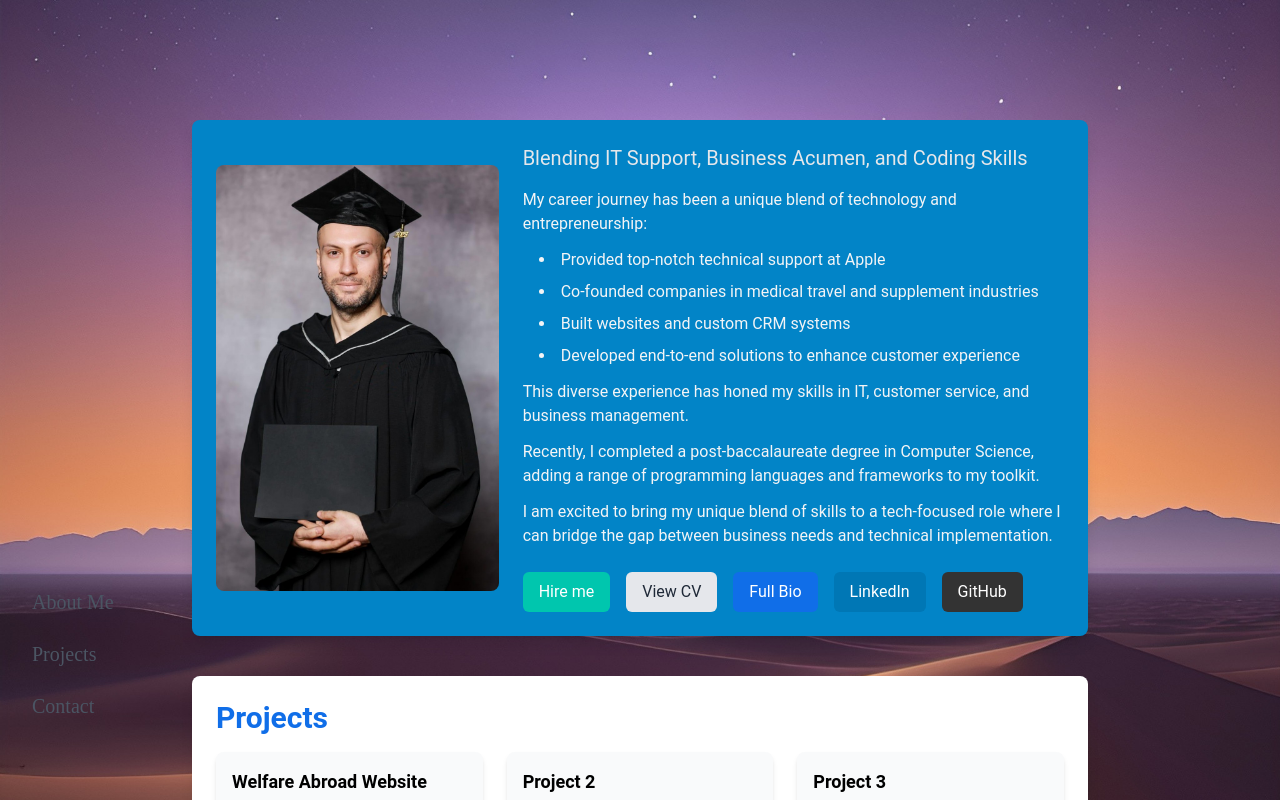
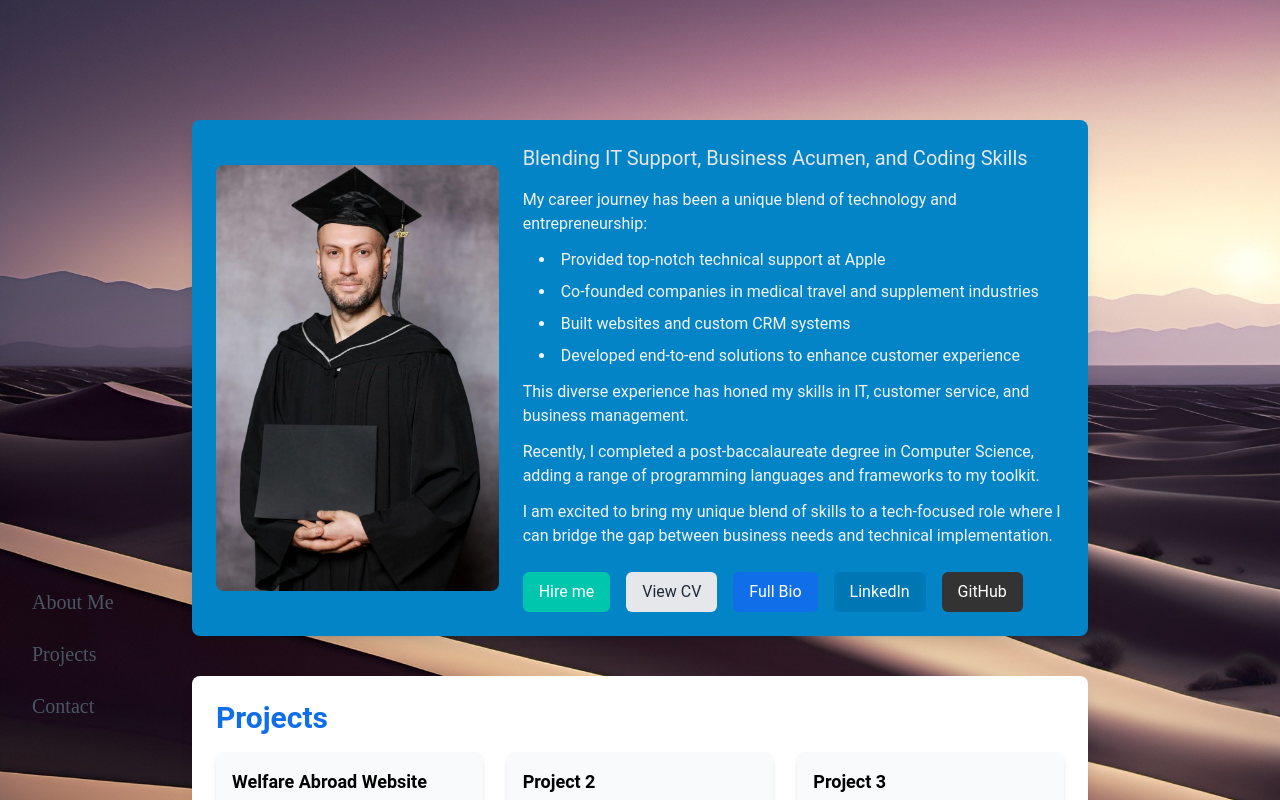
Before and after one commit to darkainu/portfolio-website-template, a Next.js app: page / in a window 1280 px wide. Built offline with nearby package versions, Linux system fonts and the light colour scheme.

Commit message:
bg updates

```diff
--- a/app/components/ParallaxSection.tsx
+++ b/app/components/ParallaxSection.tsx
@@ -1,32 +1,48 @@
-import React from "react";
+'use client'
+
+import React, { useEffect, useState, useRef } from "react";
 
 const ParallaxSection: React.FC<{ children: React.ReactNode }> = ({ children }) => {
+  const [scrollPosition, setScrollPosition] = useState(0);
+  const containerRef = useRef<HTMLDivElement>(null);
+
+  useEffect(() => {
+    const container = containerRef.current;
+
+    const handleScroll = (e: Event) => {
+      const target = e.target as HTMLDivElement;
+      setScrollPosition(target.scrollTop);
+    };
+
+    container?.addEventListener('scroll', handleScroll);
+    return () => container?.removeEventListener('scroll', handleScroll);
+  }, []);
+
   return (
-    <div className="fixed inset-0 w-full h-full perspective-1">
-      {/* Background layer - Sky */}
+    <div ref={containerRef} className="relative min-h-screen overflow-y-auto h-screen">
       <div
-        className="fixed inset-0 w-full h-full bg-cover bg-center"
+        className="fixed inset-0 w-full h-[150vh] bg-cover bg-center"
         style={{
           backgroundImage: `url('/images/sky.webp')`,
-          transform: "translateZ(-1px) scale(2)",
+          transform: `translateY(${scrollPosition * 0.5}px)`,
+          zIndex: -2,
+        }}
+      />
+
+      <div
+        className="fixed inset-0 w-full h-[150vh] bg-cover bg-bottom"
+        style={{
+          backgroundImage: `url('/images/dunes.webp')`,
+          transform: `translateY(${scrollPosition * 0.3}px)`,
           zIndex: -1,
         }}
       />
 
-      {/* Foreground layer - Dunes */}
-      <div
-        className="fixed inset-0 w-full h-full bg-cover bg-center"
-        style={{
-          backgroundImage: `url('/images/dunes.webp')`,
-          transform: "translateZ(0) scale(1.5)",
-          zIndex: -2,
-        }}
-      />
-
-      {/* Content layer */}
-      <div className="absolute w-full h-full overflow-y-auto overflow-x-hidden">
+      <div className="relative z-10">
         {children}
       </div>
     </div>
   );
-};export default ParallaxSection;
+};
+
+export default ParallaxSection;
--- a/app/full-bio/page.tsx
+++ b/app/full-bio/page.tsx
@@ -1,3 +1,4 @@
+import ParallaxSection from '../components/ParallaxSection';
 import Link from 'next/link';
 import Image from 'next/image';
 
@@ -5,9 +6,11 @@ const baseUrl = process.env.NODE_ENV === 'production'
   ? '/website'
   : '';
 
-export default function FullBioPage() {
+export default function FullBio() {
   return (
-    <main className="bg-customYellow min-h-screen py-10 px-4">
+    <ParallaxSection>
+      <main className="flex flex-col items-center justify-start min-h-screen p-5 pt-20">
+        <div className="w-full max-w-4xl mx-auto">
           <section className="font-body bg-white w-full max-w-4xl mx-auto p-8 rounded-lg shadow-lg">
             <div className="flex flex-col md:flex-row items-center mb-6">
               <div className="w-full md:w-1/2 mb-4 md:mb-0 md:mr-6 md:sticky md:top-6">
@@ -26,11 +29,11 @@ export default function FullBioPage() {
 
             <div className="space-y-6 text-gray-700">
               <p>
-            I&apos;m Murat Orhan, a versatile professional with a diverse background that spans IT support, entrepreneurship, and business management. My journey with technology began early, as I tinkered with a Pentium i386 and DOS, igniting a lifelong passion for computers and problem-solving. Over the years, I&apos;ve honed my skills in various technical and business environments, driven by a desire to optimize processes and deliver creative solutions.
+                My name is Murat Orhan, a versatile professional with a diverse background that spans IT support, entrepreneurship, and business management. My journey with technology began early, as I tinkered with a Pentium i386 and DOS, igniting a lifelong passion for computers and problem-solving. Over the years, I&apos;ve honed my skills in various technical and business environments, driven by a desire to optimize processes and deliver creative solutions.
               </p>
 
               <p>
-            I&apos;ve had the privilege of working in multiple roles across the IT and business landscape. One of my key experiences was with Apple as an At Home Technical Advisor, where I provided top-tier customer support. This role not only strengthened my problem-solving skills but also taught me the importance of clear communication and customer satisfaction in technical environments.
+                I have had the privilege of working in multiple roles across the IT and business landscape. One of my key experiences was with Apple as an At Home Technical Advisor, where I provided top-tier customer support. This role not only strengthened my problem-solving skills but also taught me the importance of clear communication and customer satisfaction in technical environments.
               </p>
 
               <p>
@@ -64,6 +67,8 @@ export default function FullBioPage() {
               Back to Home
             </Link>
           </section>
+        </div>
       </main>
+    </ParallaxSection>
   );
 }
```
Lines whose indentation alone changed are shown as unchanged.
